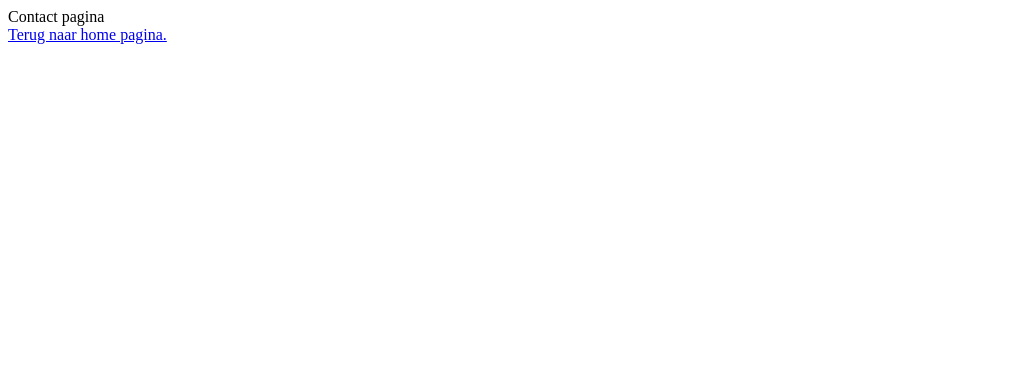
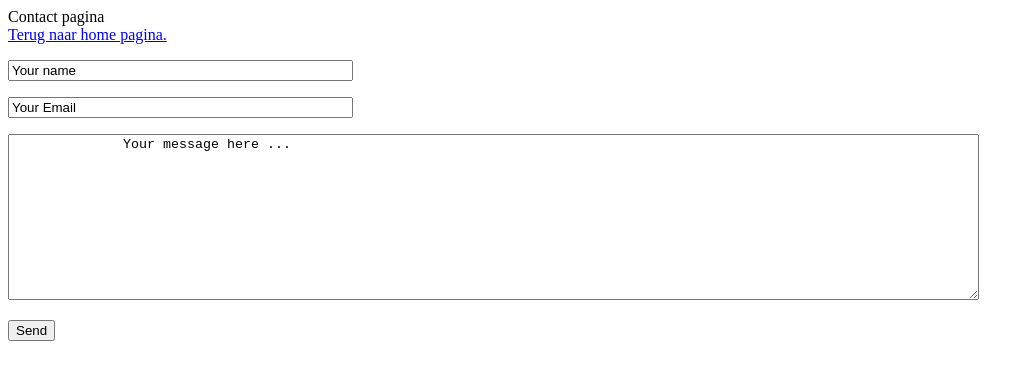
Before and after one commit to r0942780/portfolio, a plain HTML site: page contact.html in a window 1280 px wide. Shown: the whole page, without its empty margins (0-1034 px from the left). Drawn offline with Linux system fonts and the light colour scheme.

Commit message:
update contactformulier

```diff
--- a/contact.html
+++ b/contact.html
@@ -13,6 +13,44 @@
     <div>
         <a href="index.html">Terug naar home pagina.</a>
     </div>
+    <p></p>
+
+    <form action="" method="post" class="formulier" novalidate="novalidate" data-status="init">
+        <div style="display: none;">
+        </div>
+        <p>
+          <span class="formulier" data-name="text">
+            <input type="text" name="text" value="Your name" size="40" class="formulier" aria-invalid="false">
+          </span>
+        </p>
+        <p>
+          <span class="formulier" data-name="email">
+            <input type="email" name="email" value="Your Email" size="40" class="formulier" aria-required="true" aria-invalid="false">
+          </span>
+        </p>
+        <p>
+          <span class="formulier" data-name="your-message">
+            <textarea name="your-message" cols="4" rows="4" class="formulier" aria-invalid="false" style="height: 160px; width: 965px;">
+              Your message here ...
+            </textarea>
+          </span>
+        </p>
+        <p>
+          <input type="submit" value="Send" class="formulier">
+          <span class="formulier">
+          </span>
+        </p>
+        <p style="display: none !important;">
+          <label>
+            Δ
+            <textarea name="textarea" cols="45" rows="8" maxlength="100">
+            </textarea>
+          </label>
+          <input type="hidden" id="textarea" name="textarea" value="1668115187844">
+        </p>
+        <div class="output" aria-hidden="true">
+        </div>
+      </form>
 </body>
 
 </html>
--- a/stijl.css
+++ b/stijl.css
@@ -210,6 +210,62 @@ body {
   }
 }
 
+@media all {
+  *,:before,:after {
+    -webkit-box-sizing:  inherit;
+    -moz-box-sizing:  inherit;
+    box-sizing:  inherit;
+  }
+
+  .formulier {
+    position: relative;
+  }
+}
+
+@media all{
+  html {
+    -webkit-box-sizing:    border-box;
+    -moz-box-sizing:    border-box;
+    box-sizing:   border-box;
+    line-height:  1.15;
+    -webkit-text-size-adjust:  100%;
+    font-family: sans-serif;
+    -ms-text-size-adjust: 100%;
+  }
+
+  input {
+    font-family:    montserrat,sans-serif;
+    font-size:   1rem;
+    margin:      0;
+    overflow:      visible;
+    line-height:   1.75;
+    color: #999;
+  }
+}
+
+input {
+    font-family:  "Poppins", sans-serif;
+    color: #999999;
+}
+
+@media all{
+  input[type="text"] {
+    transition:    .2s border-color .2s ease-in,.2s color .2s ease-in;
+    background-color:   #000;
+    border:   1px solid;
+    border-width:   0 0 1px;
+    margin-top:   7px;
+    padding:   14px;
+    width:   100%;
+    border-color: #252525;
+  }
+}
+
+input[type="text"] {
+    background-color:  #000000;
+    border-color: #252525;
+}
+
 @media all{
   *,:before,:after {
     -webkit-box-sizing:  inherit;
```
Also changed, not shown: index.html (+11 -4 lines).
